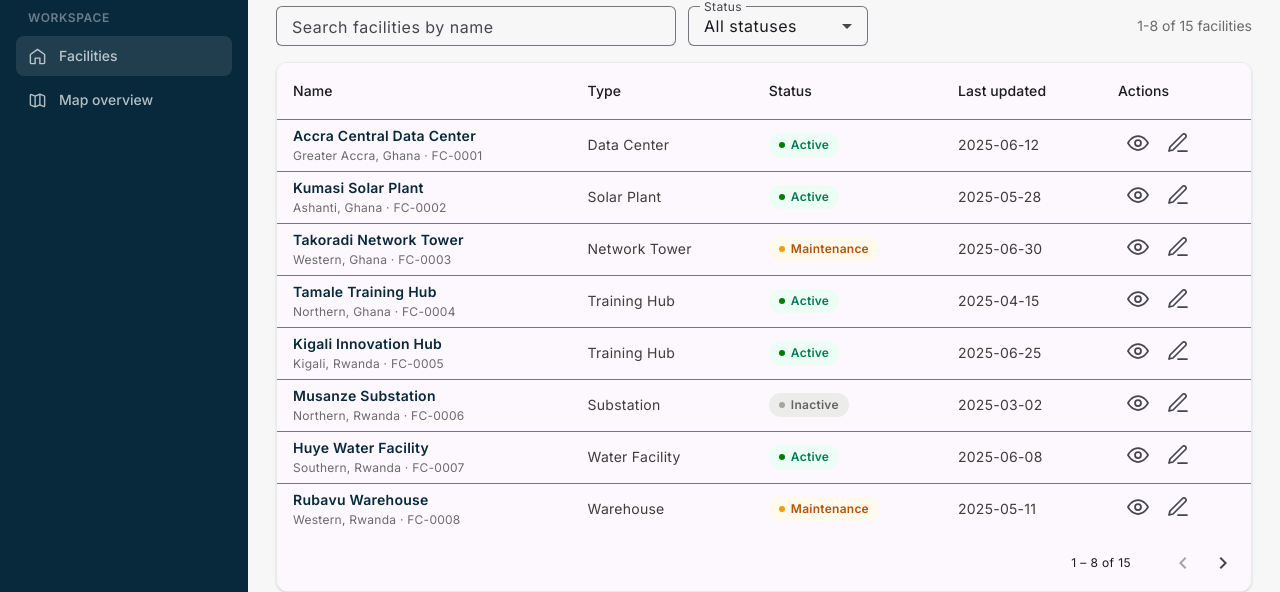
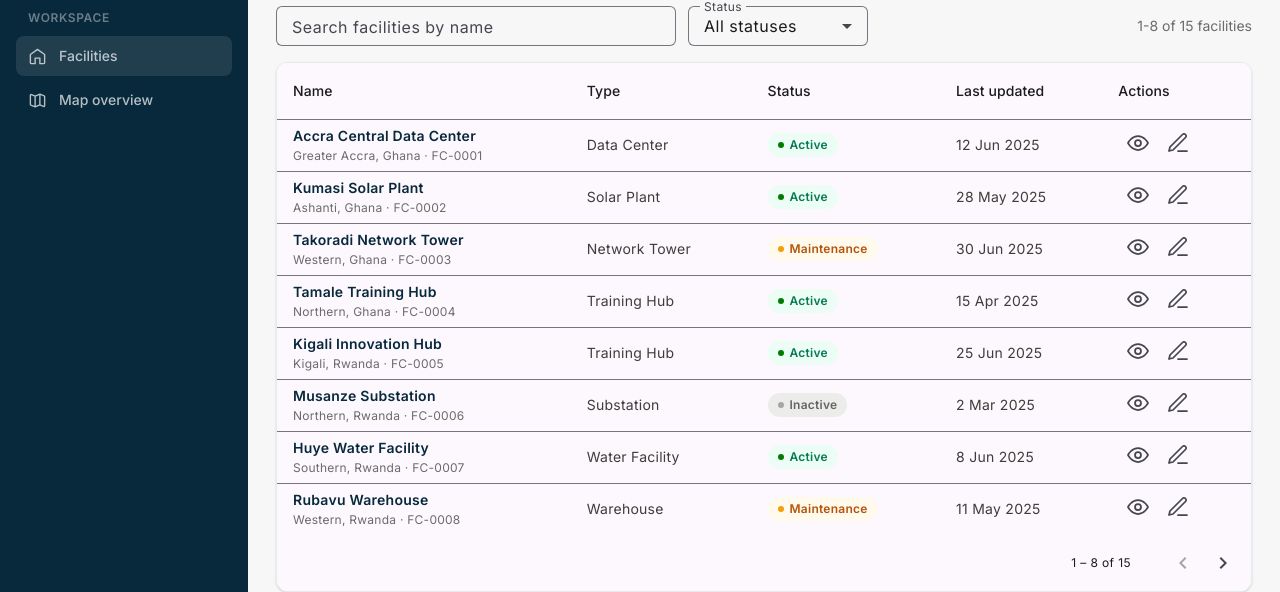
Before and after one commit to devekkx/geo-ops, an Angular app: page /login in a window 1280 px wide. Both pictures are taken after a click on the button "Sign in". Shown: the part 82-674 px from the top of the page. Built offline with nearby package versions, Linux system fonts and the light colour scheme.

Commit message:
feat(facilities): format updatedAt with Angular DatePipe
Render the stored ISO date as "d MMM y" (e.g. 16 Jun 2026) in the
facility list and detail views instead of the raw ISO string.

```diff
--- a/src/app/features/facilities/facility-detail/facility-detail.html
+++ b/src/app/features/facilities/facility-detail/facility-detail.html
@@ -134,7 +134,7 @@
               <div class="border-brand-gray-100 flex justify-between gap-4 border-t py-3">
                 <dt class="text-brand-gray-500 text-[13px]">Last updated</dt>
                 <dd class="text-brand-blue-900 m-0 text-right text-sm font-medium">
-                  {{ facility.updatedAt }}
+                  {{ facility.updatedAt | date: "d MMM y" }}
                 </dd>
               </div>
               <div class="border-brand-gray-100 flex justify-between gap-4 border-t py-3">
--- a/src/app/features/facilities/facility-detail/facility-detail.ts
+++ b/src/app/features/facilities/facility-detail/facility-detail.ts
@@ -1,4 +1,4 @@
-import { Location } from "@angular/common";
+import { DatePipe, Location } from "@angular/common";
 import { takeUntilDestroyed } from "@angular/core/rxjs-interop";
 import { Component, computed, inject, signal } from "@angular/core";
 import { MatButtonModule } from "@angular/material/button";
@@ -13,7 +13,7 @@ type DetailState = "loading" | "loaded" | "error";
 
 @Component({
   selector: "geo-facility-detail",
-  imports: [MatButtonModule, StatusBadge, FacilityMap],
+  imports: [MatButtonModule, StatusBadge, FacilityMap, DatePipe],
   templateUrl: "./facility-detail.html",
   styleUrl: "./facility-detail.css"
 })
--- a/src/app/features/facilities/facility-list/facility-list.html
+++ b/src/app/features/facilities/facility-list/facility-list.html
@@ -180,7 +180,7 @@
           <ng-container matColumnDef="updatedAt">
             <th mat-header-cell *matHeaderCellDef>Last updated</th>
             <td mat-cell *matCellDef="let facility" class="text-brand-gray-700">
-              {{ facility.updatedAt }}
+              {{ facility.updatedAt | date: "d MMM y" }}
             </td>
           </ng-container>
 
--- a/src/app/features/facilities/facility-list/facility-list.ts
+++ b/src/app/features/facilities/facility-list/facility-list.ts
@@ -1,3 +1,4 @@
+import { DatePipe } from "@angular/common";
 import { takeUntilDestroyed, toSignal } from "@angular/core/rxjs-interop";
 import { Component, DestroyRef, computed, effect, inject, signal } from "@angular/core";
 import { FormControl, ReactiveFormsModule } from "@angular/forms";
@@ -36,7 +37,8 @@ const ERROR_MESSAGE =
     MatPaginatorModule,
     MatButtonModule,
     StatusBadge,
-    SentenceCasePipe
+    SentenceCasePipe,
+    DatePipe
   ],
   templateUrl: "./facility-list.html",
   styleUrl: "./facility-list.css"
```
